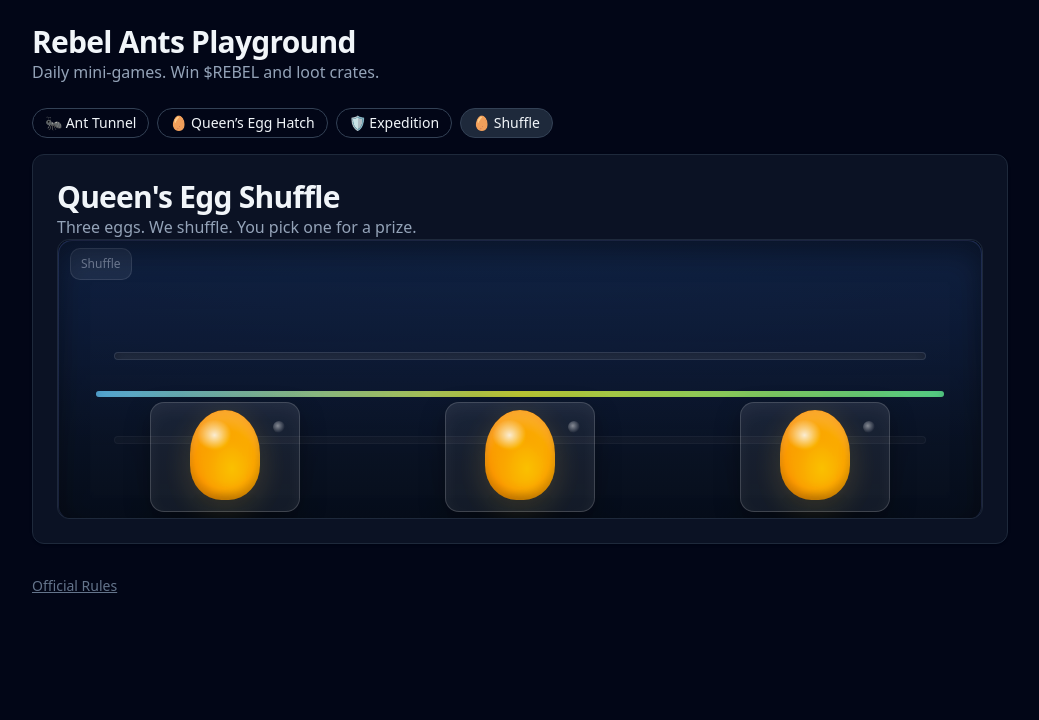
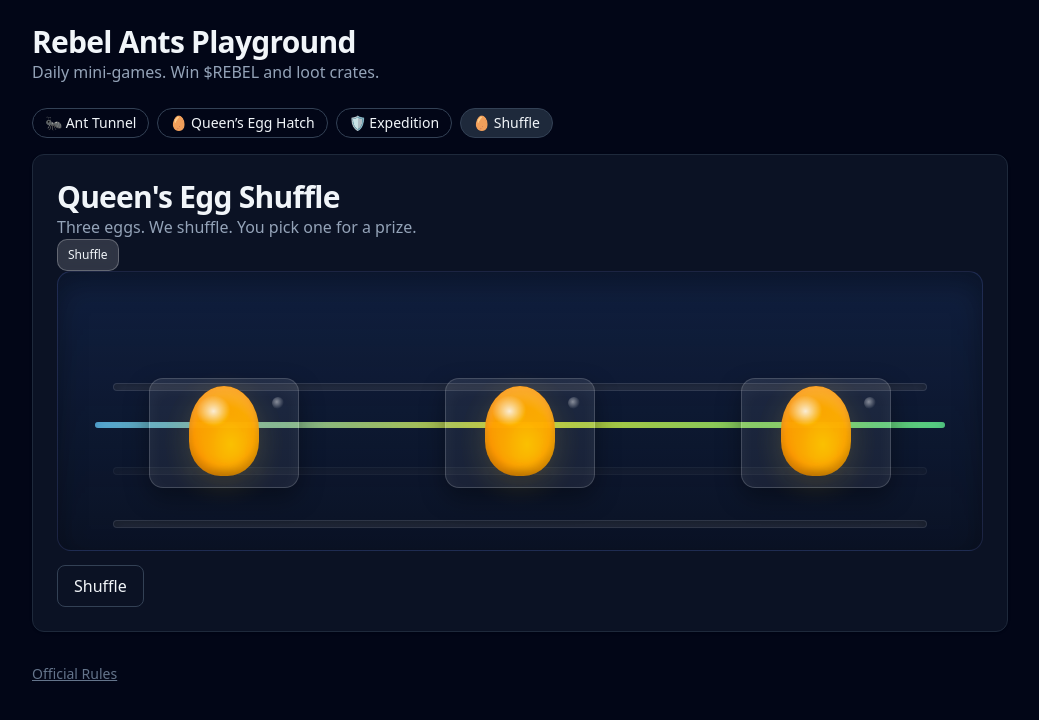
Before and after one commit to D1stknight/rebelants-playground, a Next.js app: page / in a window 1280 px wide. Both pictures are taken after a click on the button "🥚 Shuffle". Shown: the top 720 px of the page, without its empty margins (120-1159 px from the left). Built offline with nearby package versions, Linux system fonts and the light colour scheme.

Commit message:
Update Shuffle.tsx

```diff
--- a/components/Shuffle.tsx
+++ b/components/Shuffle.tsx
@@ -1,8 +1,4 @@
-// RA: Shuffle v1.3 (button hard-pinned so it cannot disappear)
-// - CTA rendered twice: a normal one below the scene AND a tiny "safety" CTA
-//   pinned at the top-left of the scene so you can always start a shuffle.
-// - Centered lanes, wobble-on-pick, prize modal event.
-
+// RA: Shuffle v1.4 — button hard-pinned + centered lanes + working pick -> modal
 import React, { useEffect, useMemo, useState } from 'react';
 
 type Phase = 'idle' | 'shuffling' | 'pick' | 'revealed';
@@ -15,7 +11,7 @@ export default function Shuffle() {
   const [busy, setBusy] = useState(false);
   const [progress, setProgress] = useState(0);
 
-  // lanes are centered via translateX(-50%)
+  // lanes are centered via translateX(-50%) in CSS
   const lanes = useMemo(() => [18, 50, 82], []);
 
   useEffect(() => {
@@ -31,6 +27,7 @@ export default function Shuffle() {
     setPhase('shuffling');
     setProgress(0);
 
+    // 22–28 swaps with easing
     const swaps = 22 + Math.floor(Math.random() * 7);
     for (let i = 0; i < swaps; i++) {
       setOrder(prev => {
@@ -43,7 +40,7 @@ export default function Shuffle() {
       });
 
       const t = i / (swaps - 1);
-      const eased = t < 0.5 ? 2 * t * t : -1 + (4 - 2 * t) * t;
+      const eased = t < 0.6 ? 2 * t * t : -1 + (4 - 2 * t) * t; // in-out
       setProgress(Math.min(99, Math.floor(eased * 100)));
       // eslint-disable-next-line no-await-in-loop
       await wait(120 + Math.floor(140 * eased));
@@ -63,6 +60,7 @@ export default function Shuffle() {
     try {
       const res = await fetch('/api/spin', { method: 'POST' });
       const data = await res.json();
+
       window.dispatchEvent(
         new CustomEvent('rebelants:prize', {
           detail: {
@@ -71,97 +69,79 @@ export default function Shuffle() {
             rarity: data?.rarity ?? null,
             sub: data?.sub ?? undefined,
           },
-        }),
+        })
       );
     } catch {
       window.dispatchEvent(
         new CustomEvent('rebelants:prize', {
           detail: { label: 'Nothing this time', type: 'none', rarity: null },
-        }),
+        })
       );
     }
 
     setPhase('revealed');
-    setTimeout(() => {
-      setPhase('idle');
-      setProgress(0);
+    await wait(400);
     setBusy(false);
-    }, 800);
   }
 
-  const ctaLabel =
-    phase === 'idle' || phase === 'revealed'
-      ? 'Shuffle'
-      : phase === 'shuffling'
-      ? 'Shuffling…'
-      : 'Pick an egg';
-
-  const ctaDisabled = phase === 'shuffling' || phase === 'pick' || busy;
+  const label =
+    phase === 'shuffling' ? 'Shuffling…' : phase === 'pick' ? 'Pick an egg' : 'Shuffle';
+  const disabled = phase === 'shuffling' || phase === 'pick' || busy;
 
   return (
     <div className="ant-card">
       <div className="title">Queen&apos;s Egg Shuffle</div>
       <p className="subtitle">Three eggs. We shuffle. You pick one for a prize.</p>
 
-      <div className="shuffle-wrap">
-        {/* Safety CTA pinned INSIDE the scene (cannot be clipped/hidden) */}
-        <div className="shuffle-safety-cta">
+      {/* Safety CTA pinned so it never disappears */}
       <button
         className="btn btn-safety"
-            disabled={ctaDisabled}
+        disabled={disabled}
         onClick={() => {
           if (phase === 'idle' || phase === 'revealed') runShuffle();
         }}
       >
-            {phase === 'pick' ? 'Pick any egg' : 'Shuffle'}
+        {label}
       </button>
-        </div>
 
       {/* Scene */}
       <div className="shuffle-scene ant-scene">
         <div className="strip" />
         <div className="rail rail-top" />
+        <div className="rail rail-mid" />
         <div className="rail rail-bottom" />
 
         {order.map((eggId, pos) => (
           <button
             key={eggId}
             className={`egg-card ${canPick ? 'can-pick' : ''}`}
-              style={{
-                left: `${lanes[pos]}%`,
-                transform: 'translateX(-50%)',
-                top: '58%',
-              }}
+            style={{ left: `${lanes[pos]}%`, top: '58%' }}
             onClick={onPick}
             disabled={!canPick || busy}
             aria-label="Pick egg"
           >
             <div className={`egg-body ${canPick ? 'always-wobble' : ''}`} />
+            <div className="egg-speckle" />
             <div className="egg-shadow" />
-              <div className="egg-speckle" />
           </button>
         ))}
       </div>
 
-        {/* Progress */}
+      {/* Progress + bottom CTA (normal button) */}
       <div className="shuffle-progress">
-          <div className="bar">
-            <div className="fill" style={{ width: `${progress}%` }} />
-          </div>
+        <div style={{ width: `${progress}%` }} />
       </div>
 
-        {/* Normal CTA below the scene */}
       <div className="shuffle-cta">
         <button
           className="btn"
-            disabled={ctaDisabled}
+          disabled={disabled}
           onClick={() => {
             if (phase === 'idle' || phase === 'revealed') runShuffle();
           }}
         >
-            {ctaLabel}
+          {label}
         </button>
-        </div>
       </div>
     </div>
   );
```
Lines whose indentation alone changed are shown as unchanged.
